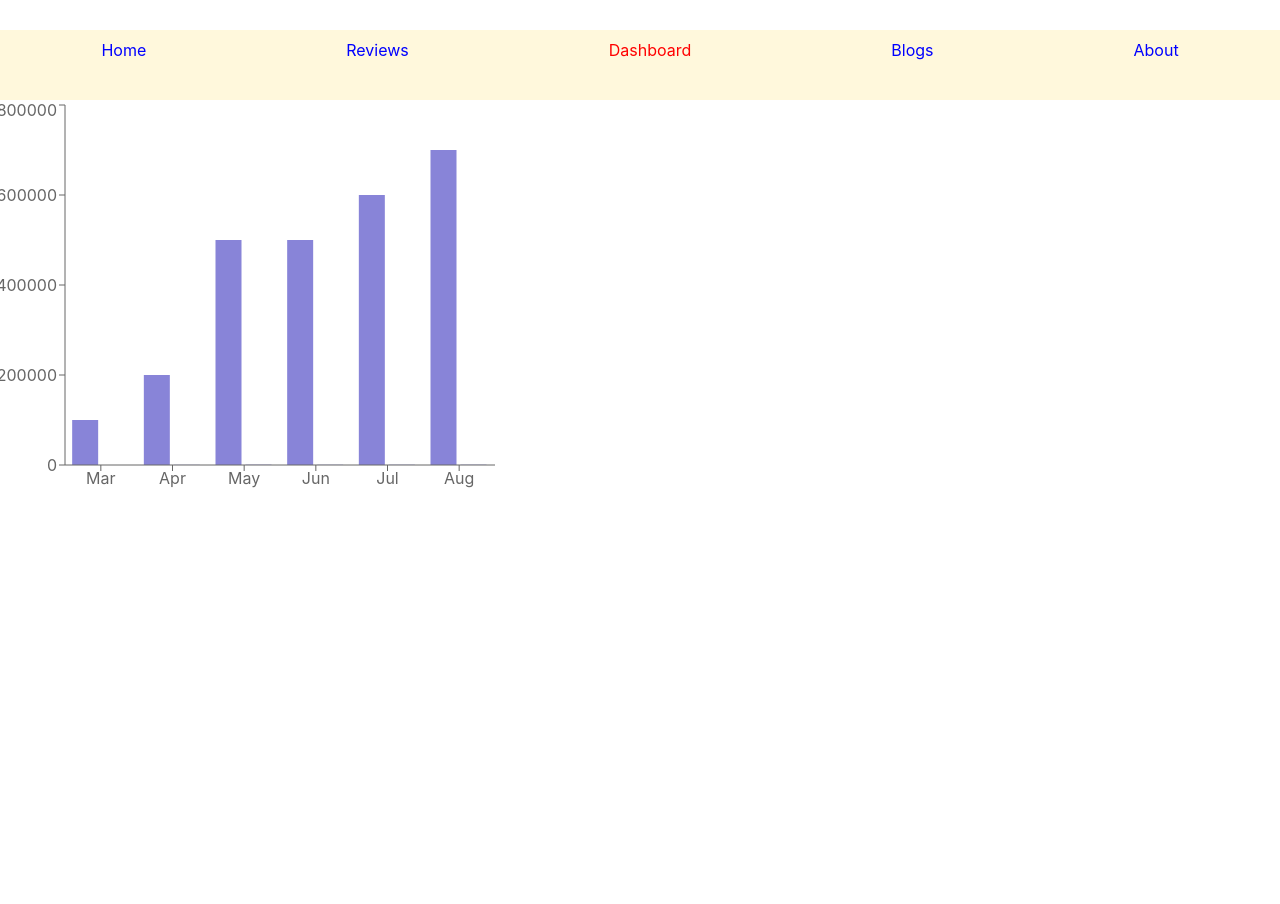
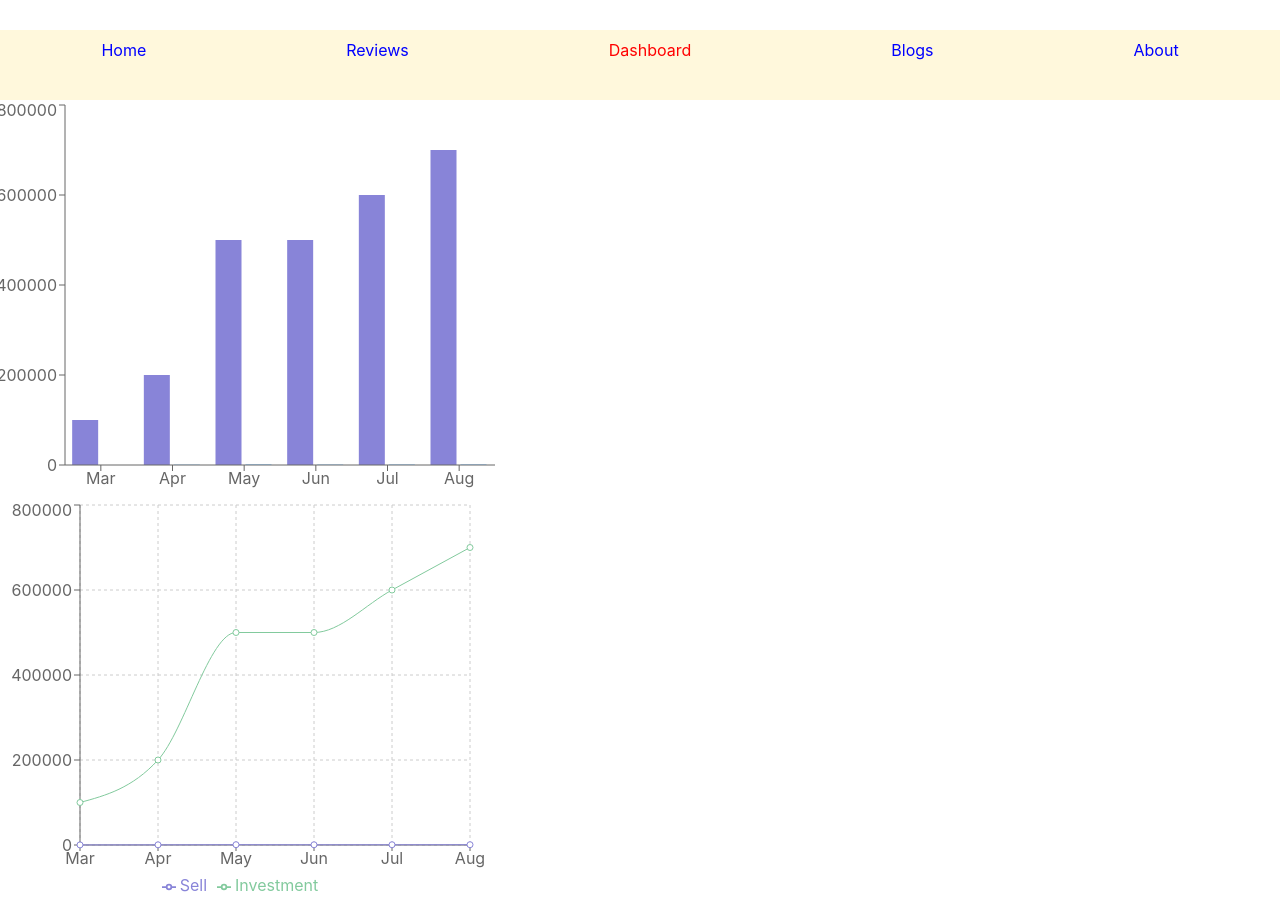
Before and after one commit to monirulislam9549/product-analysis-website, a React (Create React App) app: page /dashboard in a window 1280 px wide. Built offline with nearby package versions, Linux system fonts and the light colour scheme.

Commit message:
Line chart added

```diff
--- a/src/components/Dashboard/Dashboard.js
+++ b/src/components/Dashboard/Dashboard.js
@@ -1,5 +1,5 @@
 import React from 'react';
-import { Bar, BarChart, Pie, PieChart, Tooltip, XAxis, YAxis } from 'recharts';
+import { Bar, BarChart, CartesianGrid, Legend, Line, LineChart, Tooltip, XAxis, YAxis } from 'recharts';
 
 
 const Dashboard = () => {
@@ -47,19 +47,31 @@ const Dashboard = () => {
 
             <BarChart width={500} height={400} data={data}>
                 <Bar dataKey={"Investment"} fill="#8884d8" />
-                <Bar dataKey={"Sell"} fill="#8884d8" />
+                <Bar dataKey={"Sell"} fill="#0088FE" />
                 <XAxis dataKey={"Month"}></XAxis>
                 <YAxis></YAxis>
                 <Tooltip></Tooltip>
             </BarChart>
 
-
-
-            <PieChart width={400} height={400} data={data}>
-                <Pie dataKey={"Revenue"} fill="#8884d8" />
-                <Pie dataKey={"Sell"} fill="#8884d8" />
-
-            </PieChart>
+            <LineChart
+                width={500}
+                height={400}
+                data={data}
+                margin={{
+                    top: 5,
+                    right: 30,
+                    left: 20,
+                    bottom: 5,
+                }}
+            >
+                <CartesianGrid strokeDasharray="3 3" />
+                <XAxis dataKey="Month" />
+                <YAxis />
+                <Tooltip />
+                <Legend />
+                <Line type="monotone" dataKey="Sell" stroke="#8884d8" activeDot={{ r: 8 }} />
+                <Line type="monotone" dataKey="Investment" stroke="#82ca9d" />
+            </LineChart>
         </div>
 
 
```
